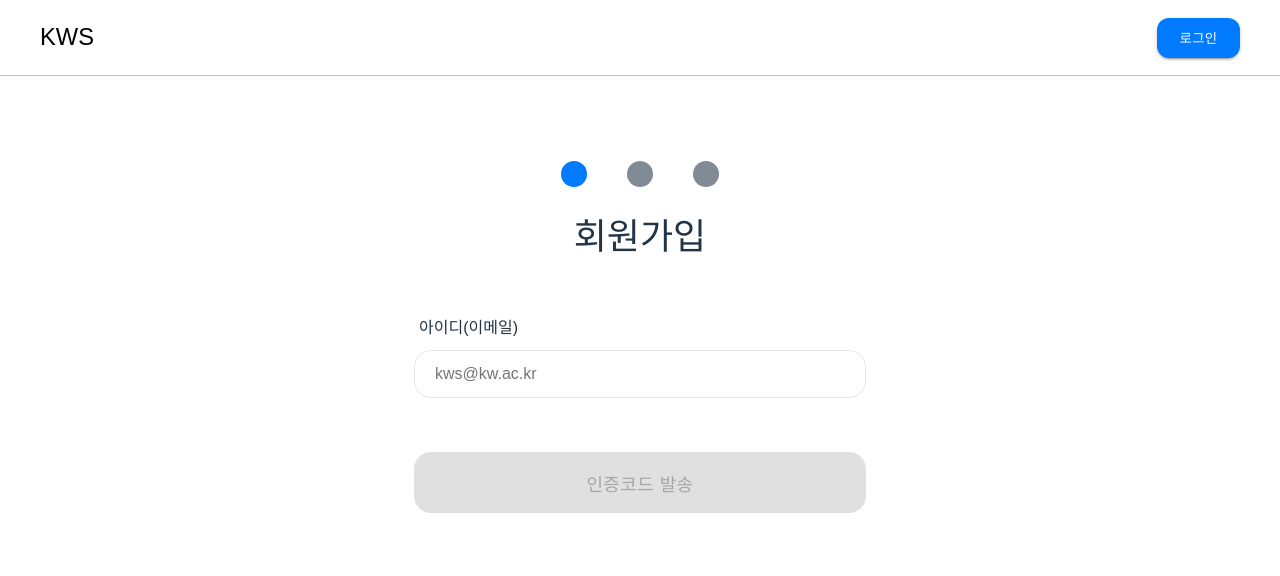
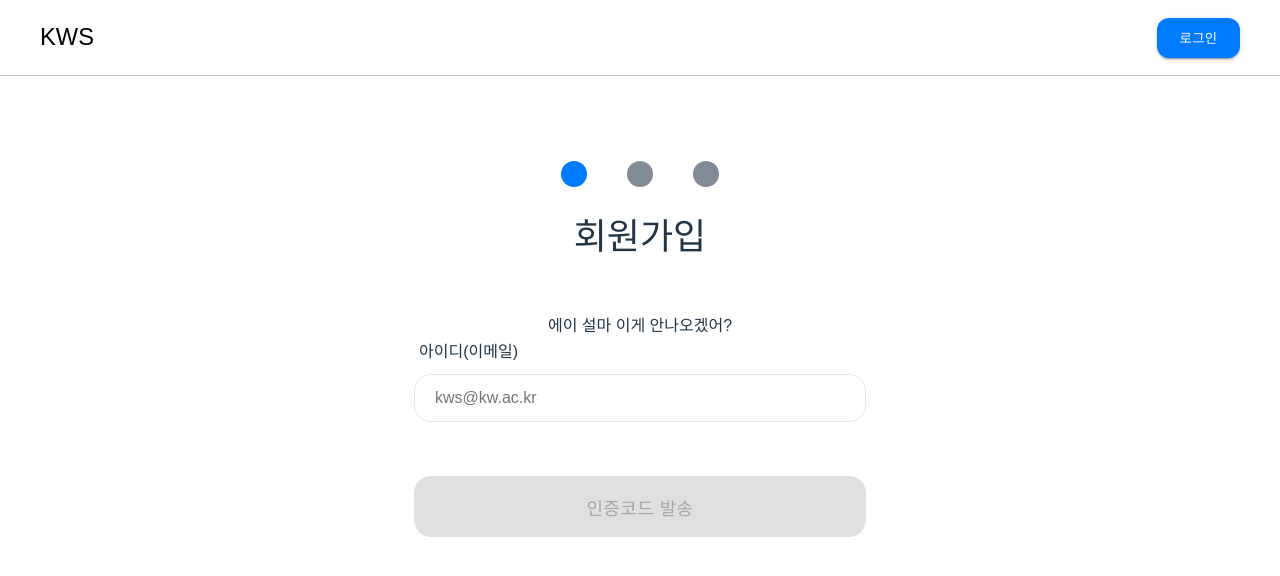
Before and after one commit to easy-cloud-Knet/KWS_FE, a React (Vite) app: page /signup in a window 1280 px wide. Shown: the top 576 px of the page. Built offline with nearby package versions, Linux system fonts and the light colour scheme; a web font is replaced by a local one.

Commit message:
에이 설마 이게 배포가 안되겠어?

```diff
--- a/src/pages/auth/signUp/SignUp1.tsx
+++ b/src/pages/auth/signUp/SignUp1.tsx
@@ -108,6 +108,7 @@ const SignUp1: React.FC<SignUp1Props> = ({ onNext, userInfo, setUserInfo }) => {
 
   return (
     <Form onSubmit={checkEmailCode} className="signup-1 f-dir-column f-center">
+      에이 설마 이게 안나오겠어?
       <div className="field">
         <>
           <AuthTextFieldV2
```
